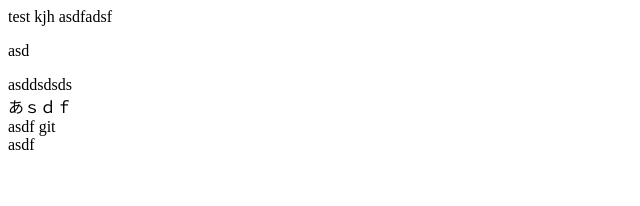
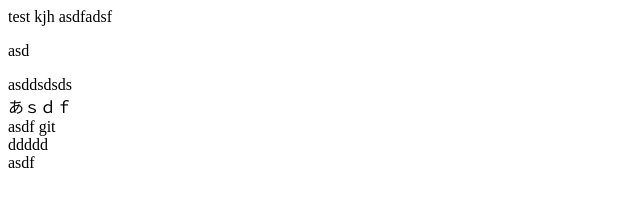
Before and after one commit to JIN2025/git_tutorial, a plain HTML site: page index.html in a window 1280 px wide. Shown: the full height of the page, 0-640 px from the left. Drawn offline with Linux system fonts and the light colour scheme.

Commit message:
master3を新規作成

```diff
--- a/index.html
+++ b/index.html
@@ -12,6 +12,6 @@
 
                asdf git</div>
 </div>
-<div>
+<div>ddddd
 
         </div>asdf
```
